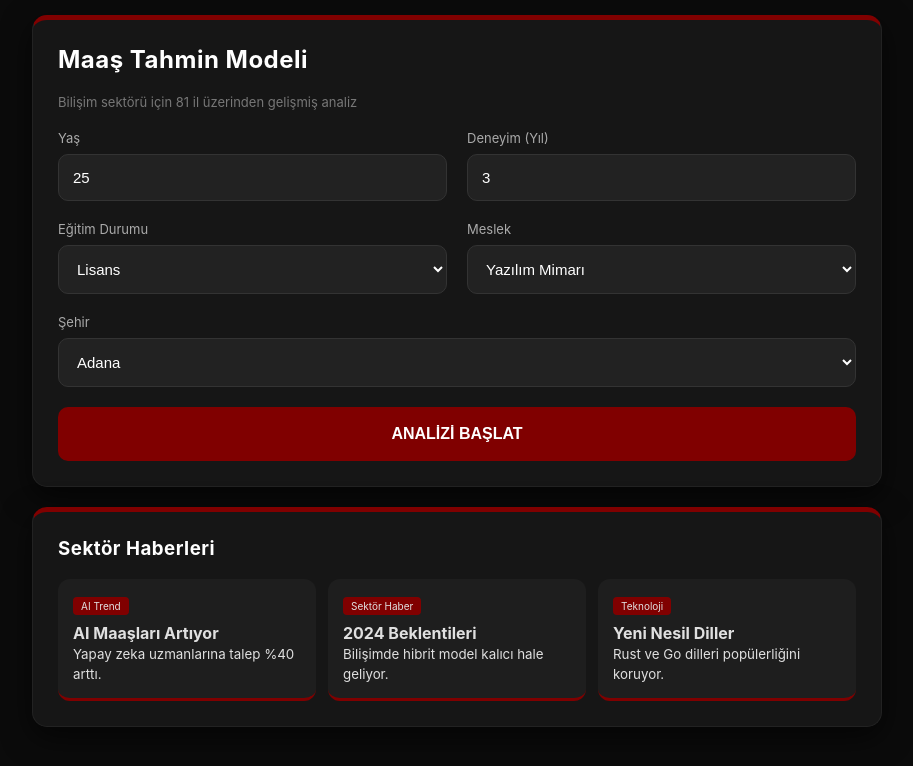
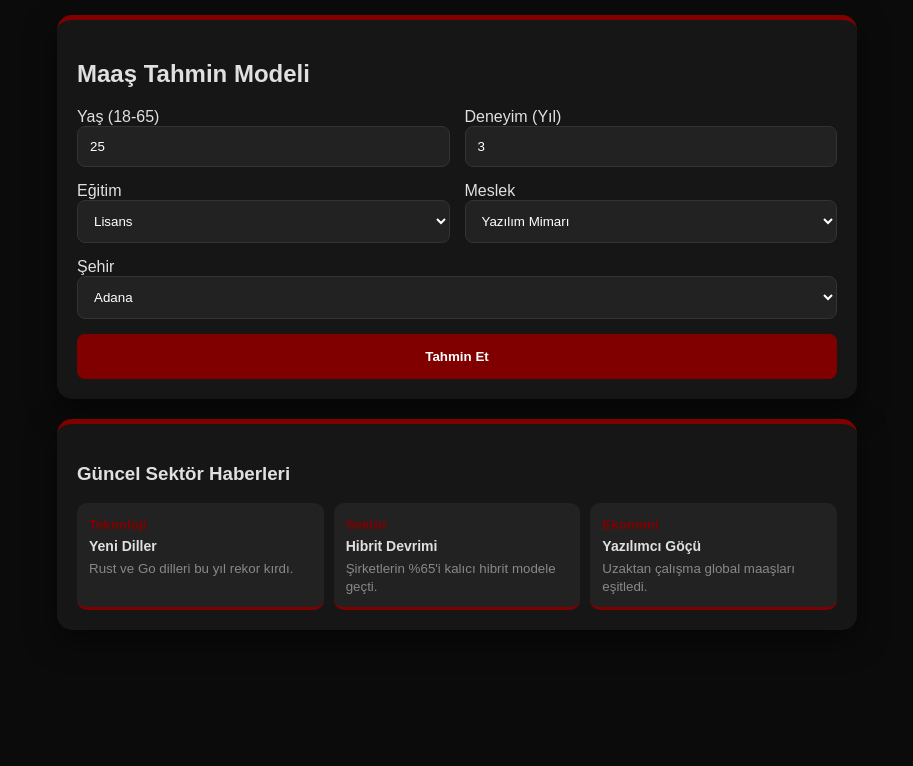
Before and after one commit to kayisdagasli-cmd/maas-tahmini-modeli, a Flask app: page / in a window 1280 px wide. Shown: the top 766 px of the page, without its empty margins (183-1096 px from the left). Run offline with Flask 3, Linux system fonts and the light colour scheme; some libraries are stand-ins or nearby versions.

Commit message:
Update index.html

```diff
--- a/templates/index.html
+++ b/templates/index.html
@@ -3,142 +3,91 @@
 <head>
     <meta charset="UTF-8">
     <meta name="viewport" content="width=device-width, initial-scale=1.0">
-    <title>Maaş Analiz Portalı v2.0</title>
+    <title>Maaş Tahmin Modeli</title>
     <script src="https://cdn.jsdelivr.net/npm/countup.js@2.0.7/dist/countUp.min.js"></script>
     <style>
-        :root { --bordo: #800000; --bg: #0b0b0b; --card: #161616; --text: #e0e0e0; --accent: #ff4d4d; }
-        body { background: var(--bg); color: var(--text); font-family: 'Inter', sans-serif; margin: 0; padding: 15px; }
-        .container { max-width: 850px; margin: auto; }
-
-        .card { background: var(--card); border-radius: 15px; padding: 25px; border: 1px solid #222; border-top: 5px solid var(--bordo); margin-bottom: 20px; box-shadow: 0 10px 30px rgba(0,0,0,0.6); }
-        h2, h3 { margin-top: 0; color: white; letter-spacing: 0.5px; }
-
-        /* Form Gridi */
-        .grid { display: grid; grid-template-columns: 1fr 1fr; gap: 20px; }
+        :root { --bordo: #800000; --bg: #0b0b0b; --card: #161616; --text: #e0e0e0; }
+        body { background: var(--bg); color: var(--text); font-family: sans-serif; margin: 0; padding: 15px; }
+        .container { max-width: 800px; margin: auto; }
+        .card { background: var(--card); border-radius: 15px; padding: 20px; border-top: 5px solid var(--bordo); margin-bottom: 20px; box-shadow: 0 10px 30px rgba(0,0,0,0.5); }
+        .grid { display: grid; grid-template-columns: 1fr 1fr; gap: 15px; }
         @media (max-width: 600px) { .grid { grid-template-columns: 1fr; } }
-
-        label { display: block; font-size: 13px; margin-bottom: 8px; color: #aaa; }
-        input, select { width: 100%; padding: 14px; background: #222; border: 1px solid #333; border-radius: 10px; color: white; box-sizing: border-box; font-size: 15px; transition: 0.3s; }
-        input:focus { border-color: var(--bordo); outline: none; background: #2a2a2a; }
-
-        .btn { width: 100%; padding: 18px; background: var(--bordo); border: none; border-radius: 10px; color: white; font-weight: bold; cursor: pointer; margin-top: 20px; font-size: 16px; text-transform: uppercase; transition: 0.3s; }
-        .btn:hover { background: #a00000; transform: translateY(-2px); }
-
-        /* Analiz Kartları */
-        .analiz-grid { display: grid; grid-template-columns: 1.2fr 1fr; gap: 15px; }
-        @media (max-width: 600px) { .analiz-grid { grid-template-columns: 1fr; } }
-        .sub-card { background: #202020; padding: 20px; border-radius: 12px; position: relative; overflow: hidden; }
-
-        .big-price { font-size: 38px; color: var(--accent); font-weight: 800; margin: 10px 0; }
-
-        /* Daire Grafik (Gauge) Taklidi */
-        .gauge-box { width: 150px; height: 75px; margin: 15px auto; position: relative; border-radius: 150px 150px 0 0; background: #333; overflow: hidden; }
-        .gauge-fill { position: absolute; top: 0; left: 0; width: 150px; height: 75px; background: var(--bordo); transform-origin: center bottom; transform: rotate(120deg); transition: 1s; }
-        .gauge-cover { position: absolute; top: 10px; left: 10px; width: 130px; height: 65px; background: #202020; border-radius: 130px 130px 0 0; display: flex; align-items: center; justify-content: center; font-weight: bold; font-size: 22px; }
-
-        /* Çubuk Grafik */
-        .bar-chart { display: flex; align-items: flex-end; height: 140px; gap: 3px; background: #000; padding: 15px; border-radius: 12px; overflow-x: auto; position: relative; }
-        .bar { min-width: 9px; background: #440000; height: 15px; transition: 0.3s; cursor: pointer; border-radius: 2px 2px 0 0; }
-        .bar-active { background: var(--accent); min-width: 14px; box-shadow: 0 0 15px var(--accent); }
-        #city-popup { background: white; color: black; padding: 5px 12px; border-radius: 5px; position: absolute; display: none; font-size: 12px; font-weight: bold; z-index: 1000; pointer-events: none; }
-
-        /* Haberler */
-        .news-container { display: grid; grid-template-columns: repeat(3, 1fr); gap: 12px; }
-        @media (max-width: 600px) { .news-container { grid-template-columns: 1fr; } }
-        .news-box { background: #1e1e1e; border-radius: 12px; border-bottom: 3px solid var(--bordo); padding: 15px; }
-        .news-tag { background: var(--bordo); font-size: 10px; padding: 3px 8px; border-radius: 4px; display: inline-block; margin-bottom: 8px; }
+        input, select { width: 100%; padding: 12px; background: #222; border: 1px solid #333; border-radius: 8px; color: white; box-sizing: border-box; }
+        .btn { width: 100%; padding: 15px; background: var(--bordo); border: none; border-radius: 8px; color: white; font-weight: bold; cursor: pointer; margin-top: 15px; }
+        .price { font-size: 45px; color: #ff4d4d; font-weight: bold; }
+        .bar-chart { display: flex; align-items: flex-end; height: 120px; gap: 2px; background: #000; padding: 10px; border-radius: 10px; overflow-x: auto; position: relative; }
+        .bar { min-width: 8px; background: #400000; height: 20px; transition: 0.3s; cursor: pointer; }
+        .bar-active { background: #ff4d4d; min-width: 12px; height: 70px !important; box-shadow: 0 0 10px #ff4d4d; }
+        #city-tag { position: absolute; background: white; color: black; padding: 4px 8px; border-radius: 4px; font-size: 11px; font-weight: bold; display: none; z-index: 100; pointer-events: none; }
+        .news-grid { display: grid; grid-template-columns: repeat(3, 1fr); gap: 10px; }
+        @media (max-width: 600px) { .news-grid { grid-template-columns: 1fr; } }
+        .news-box { background: #222; padding: 12px; border-radius: 10px; border-bottom: 3px solid var(--bordo); }
     </style>
 </head>
 <body>
     <div class="container">
         <div class="card">
             <h2>Maaş Tahmin Modeli</h2>
-            <p style="color:#777; font-size: 13px; margin-bottom: 20px;">Bilişim sektörü için 81 il üzerinden gelişmiş analiz</p>
             <form action="/predict" method="post">
                 <div class="grid">
-                    <div><label>Yaş</label><input type="number" name="yas" value="{{ yas if yas else 25 }}" required></div>
-                    <div><label>Deneyim (Yıl)</label><input type="number" name="deneyim" value="{{ deneyim if deneyim else 3 }}" required></div>
-                    <div><label>Eğitim Durumu</label><select name="egitim"><option>Lise</option><option selected>Lisans</option><option>Yüksek Lisans</option><option>Doktora</option></select></div>
+                    <div><label>Yaş (18-65)</label><input type="number" name="yas" value="{{ yas if yas else 25 }}" min="18" max="65" required></div>
+                    <div><label>Deneyim (Yıl)</label><input type="number" name="deneyim" value="{{ deneyim if deneyim else 3 }}" min="0" max="47" required></div>
+                    <div><label>Eğitim</label><select name="egitim"><option>Lise</option><option selected>Lisans</option><option>Yüksek Lisans</option><option>Doktora</option></select></div>
                     <div><label>Meslek</label><select name="meslek">{% for m in meslekler %}<option {% if m == meslek %}selected{% endif %}>{{ m }}</option>{% endfor %}</select></div>
                 </div>
-                <div style="margin-top:20px;"><label>Şehir</label><select name="sehir">{% for s in sehirler %}<option {% if s == secilen_sehir %}selected{% endif %}>{{ s }}</option>{% endfor %}</select></div>
-                <button type="submit" class="btn">Analizi Başlat</button>
+                <div style="margin-top:15px;"><label>Şehir</label><select name="sehir">{% for s in sehirler %}<option {% if s == secilen_sehir %}selected{% endif %}>{{ s }}</option>{% endfor %}</select></div>
+                <button type="submit" class="btn">Tahmin Et</button>
             </form>
         </div>
 
+        {% if hata %}<div class="card" style="color:#ff4d4d; text-align:center;">{{ hata }}</div>{% endif %}
+
         {% if tahmin %}
-        <div class="card">
-            <h3>Analiz & Kıyaslama</h3>
-            <div class="analiz-grid">
-                <div class="sub-card">
-                    <label>Asgari Ücret Kıyaslaması</label>
-                    <div class="big-price" id="price1">0</div>
-                    <div class="gauge-box">
-                        <div class="gauge-fill" style="transform: rotate({{ (oran * 18) if oran < 10 else 180 }}deg);"></div>
-                        <div class="gauge-cover">%</div>
-                    </div>
-                    <p style="text-align:center; font-size: 14px;">Asgari ücretin <b>{{ oran }}</b> katıdır.</p>
-                </div>
-                <div style="display:flex; flex-direction:column; gap:15px;">
-                    <div class="sub-card">
-                        <label>En Yüksek Şehir Kıyaslaması</label>
-                        <p style="margin:10px 0;">İstanbul: ~{{ ist_fark }} TL</p>
-                        <p style="margin:0; color:var(--accent);">{{ secilen_sehir }}: {{ tahmin }} TL</p>
-                    </div>
-                    <div class="sub-card">
-                        <label>Geçim Endeksi ({{ secilen_sehir }})</label>
-                        <p style="margin:10px 0;">Skor: <b>{{ skor }}/100</b></p>
-                        <p style="font-size:12px; color:#888;">Analiz: Yaşam maliyeti baz alındığında durum <b>{{ durum }}</b> olarak gözüküyor.</p>
-                    </div>
-                </div>
-            </div>
-        </div>
-
         <div class="card" style="text-align: center;">
-            <label>Tahmini Aylık Maaş</label>
-            <div class="big-price" style="font-size: 50px;" id="main-price">0</div>
-            <p style="font-size: 11px; color:#555;">Coklu Lineer Regresyon modeli tahminidir.</p>
+            <h3>Tahmini Maaş</h3>
+            <div class="price" id="sayac">0</div>
+            <p>Asgari ücretin {{ oran }} katı.</p>
         </div>
 
         <div class="card">
-            <h3>81 İlin Maaş Karşılaştırması</h3>
-            <div class="bar-chart" id="chart">
-                <div id="city-popup"></div>
+            <h3>81 İl Kıyaslaması</h3>
+            <div class="bar-chart">
+                <div id="city-tag"></div>
                 {% for s in sehirler %}
-                <div class="bar {% if s == secilen_sehir %}bar-active{% endif %}"
-                     data-city="{{ s }}"
-                     style="height: {{ range(25, 100) | random }}px;"></div>
+                <div class="bar {% if s == secilen_sehir %}bar-active{% endif %}" data-name="{{ s }}" style="height: {{ range(20, 100) | random }}px;"></div>
                 {% endfor %}
             </div>
-            <p style="font-size: 11px; color:#666; margin-top:10px;">* Barlara dokunarak şehir isimlerini görebilirsiniz.</p>
+            <small style="color:#666; margin-top:10px; display:block;">* Şehir ismini görmek için barlara dokunun.</small>
         </div>
         {% endif %}
 
         <div class="card">
-            <h3>Sektör Haberleri</h3>
-            <div class="news-container">
-                <div class="news-box"><span class="news-tag">AI Trend</span><br><b>AI Maaşları Artıyor</b><br><small>Yapay zeka uzmanlarına talep %40 arttı.</small></div>
-                <div class="news-box"><span class="news-tag">Sektör Haber</span><br><b>2024 Beklentileri</b><br><small>Bilişimde hibrit model kalıcı hale geliyor.</small></div>
-                <div class="news-box"><span class="news-tag">Teknoloji</span><br><b>Yeni Nesil Diller</b><br><small>Rust ve Go dilleri popülerliğini koruyor.</small></div>
+            <h3>Güncel Sektör Haberleri</h3>
+            <div class="news-grid">
+                {% for haber in haberler %}
+                <div class="news-box">
+                    <small style="color:var(--bordo); font-weight:bold;">{{ haber.tag }}</small>
+                    <p style="margin:5px 0; font-weight:bold; font-size:14px;">{{ haber.baslik }}</p>
+                    <small style="color:#888;">{{ haber.ozet }}</small>
+                </div>
+                {% endfor %}
             </div>
         </div>
     </div>
 
     <script>
         {% if tahmin %}
-        const countOptions = { separator: '.', decimal: ',', duration: 2 };
-        new CountUp('price1', {{ tahmin }}, countOptions).start();
-        new CountUp('main-price', {{ tahmin }}, countOptions).start();
+        new CountUp('sayac', {{ tahmin }}, { separator: '.', decimal: ',', duration: 2 }).start();
 
         const bars = document.querySelectorAll('.bar');
-        const popup = document.getElementById('city-popup');
+        const tag = document.getElementById('city-tag');
         bars.forEach(bar => {
-            bar.addEventListener('click', () => {
-                popup.innerText = bar.getAttribute('data-city');
-                popup.style.display = 'block';
-                popup.style.left = bar.offsetLeft + 'px';
-                popup.style.bottom = (bar.offsetHeight + 15) + 'px';
-                setTimeout(() => popup.style.display = 'none', 2000);
+            bar.addEventListener('click', (e) => {
+                tag.innerText = bar.getAttribute('data-name');
+                tag.style.display = 'block';
+                tag.style.left = (bar.offsetLeft) + 'px';
+                tag.style.bottom = (bar.offsetHeight + 15) + 'px';
+                setTimeout(() => { tag.style.display = 'none'; }, 2000);
             });
         });
         {% endif %}
```
